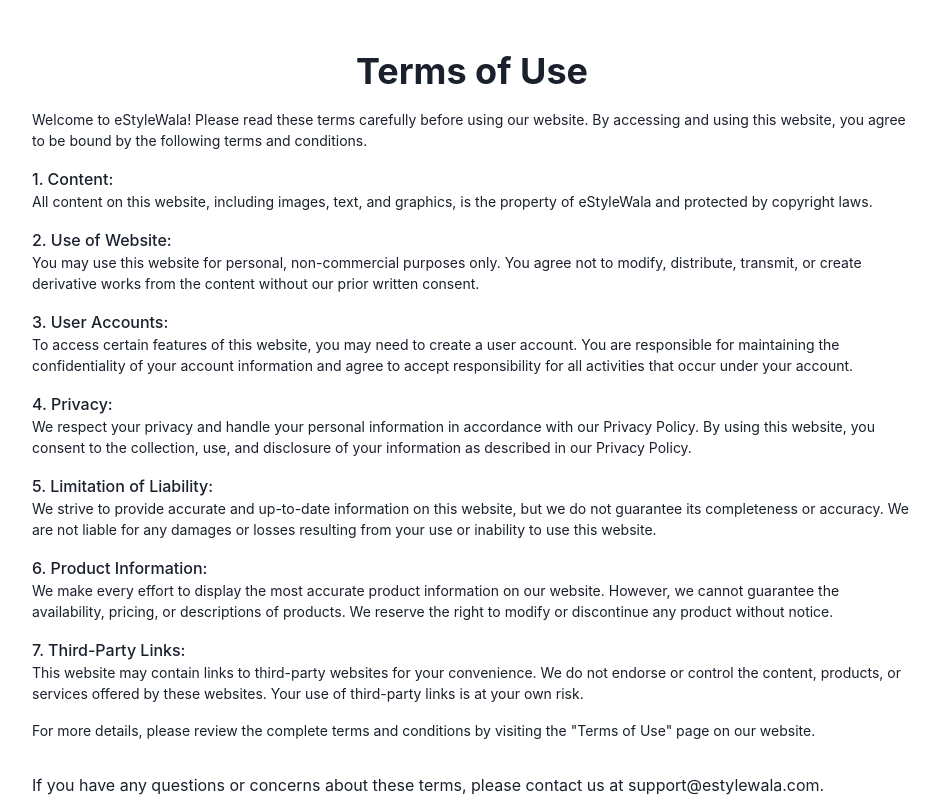
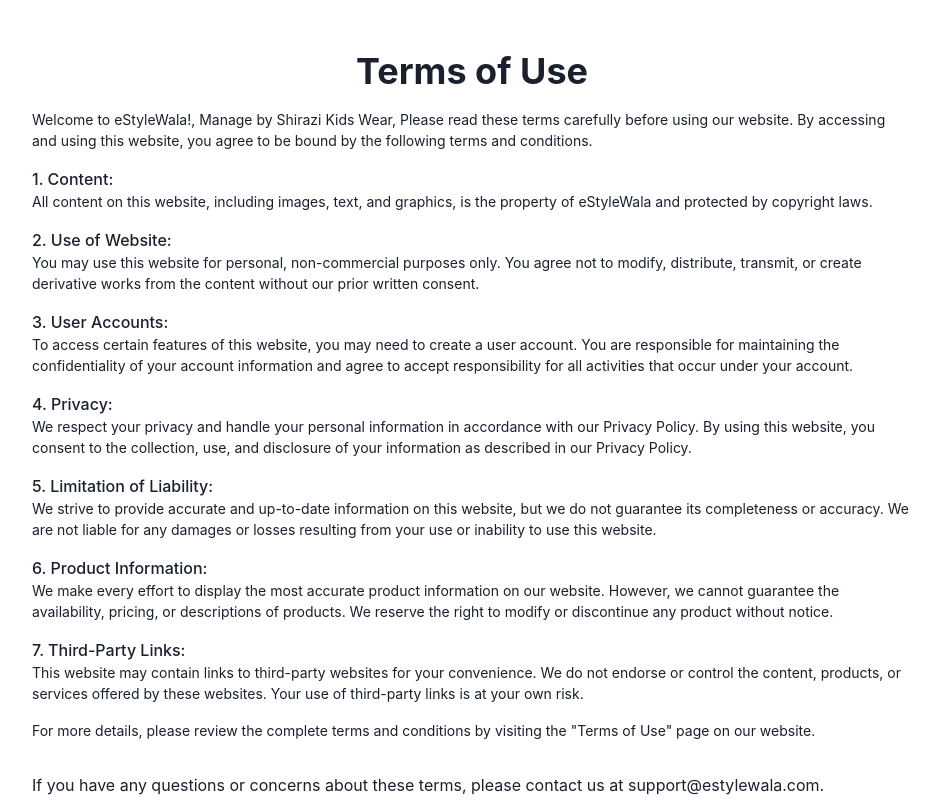
Before and after one commit to coders-bureau/estlwalat, a React (Create React App) app: page /termsofuse in a window 1280 px wide. Shown: the top 800 px of the page, without its empty margins (168-1107 px from the left). Built offline with nearby package versions, Linux system fonts and the light colour scheme; no server answers.

Commit message:
Update TermsOfUse.jsx

```diff
--- a/src/Pages/TermsOfUse.jsx
+++ b/src/Pages/TermsOfUse.jsx
@@ -13,7 +13,7 @@
         </Heading>
 
         <Text mb={4} fontSize={"14px"}>
-          Welcome to eStyleWala! Please read these terms carefully before using
+          Welcome to eStyleWala!, Manage by Shirazi Kids Wear, Please read these terms carefully before using
           our website. By accessing and using this website, you agree to be
           bound by the following terms and conditions.
         </Text>
```
